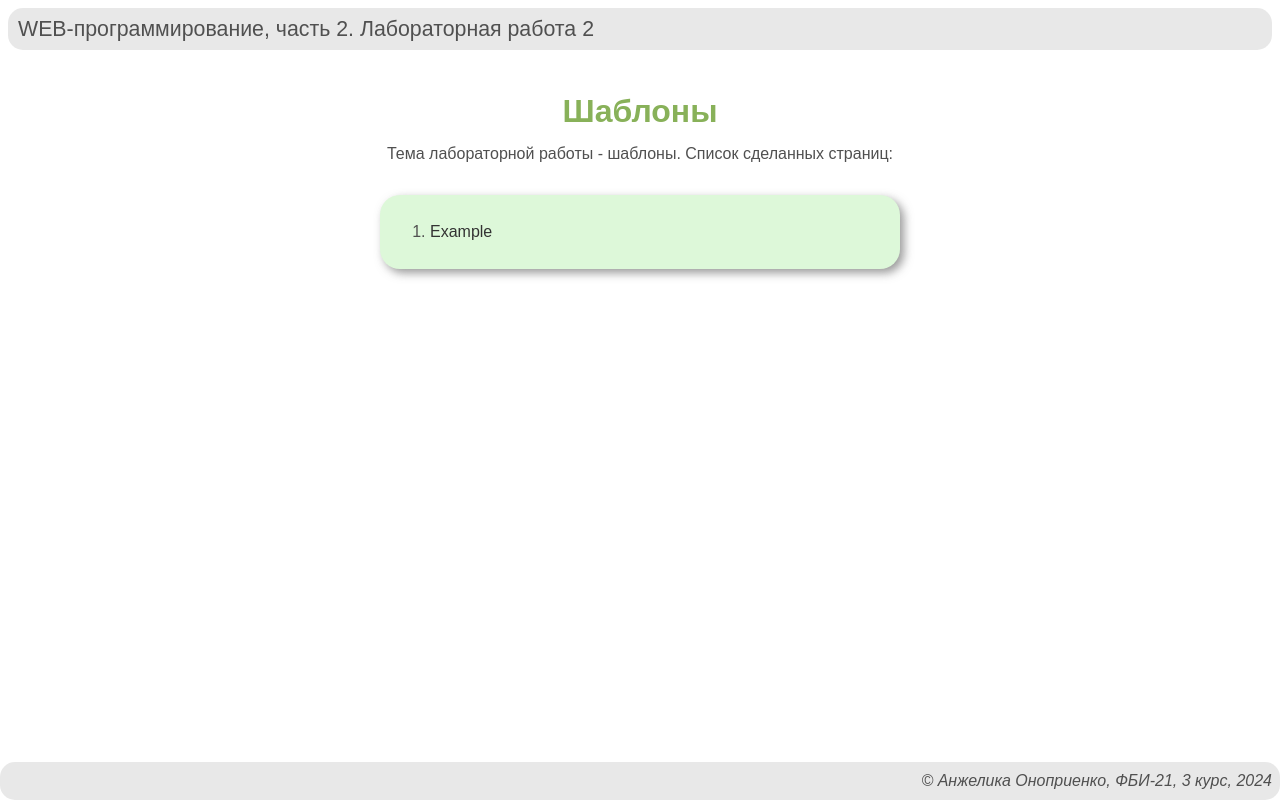
After one commit to Anjelaaaaa/web-programming-labs, a Flask app: page /lab2/ in a window 1280 px wide. The commit adds this page. Run offline with Flask 3, Linux system fonts and the light colour scheme.

Commit message:
Наследование шаблонов

```diff
--- a/app.py
+++ b/app.py
@@ -261,7 +261,7 @@ def lab1():
     <body>
         <main>
             <div>
-                <h2 class="flask">Flask</h2> &mdash; фреймворк для создания веб-приложений на языке
+                <h2 class="header1">Flask</h2> &mdash; фреймворк для создания веб-приложений на языке
                 программирования Python, использующий набор инструментов
                 Werkzeug, а также шаблонизатор Jinja2. Относится к категории так
                 называемых микрофреймворков &mdash; минималистичных каркасов
@@ -269,12 +269,12 @@ def lab1():
                 возможности.
             </div>
 
-            <div class="list">
+            <div class="list lab1">
                 <a href="/">Список лабораторных</a>
             </div>
 
-            <div class="list">
-                <h2 class="flask">Список роутов</h2>
+            <div class="list lab1">
+                <h2 class="header1">Список роутов</h2>
 
                 <ul>
                     <li>
@@ -608,3 +608,7 @@ def example():
         {'name':'манго', 'price': 321}
     ]
     return render_template('example.html', number=number, name=name, group=group, course=course, fruits=fruits)
+
+@app.route("/lab2/")
+def lab2():
+    return render_template('lab2.html')
--- a/static/main.css
+++ b/static/main.css
@@ -26,7 +26,7 @@ header {
     border-radius: 15px;
 }
 div {
-    margin: 70px 0 50px 0;
+    margin: 30px 0 30px 0;
 }
 a {
     text-decoration: none;
@@ -64,16 +64,28 @@ div.menu {
 div.menu:hover {
     background-color: rgba(216, 221, 252, 0.808);
 }
-div.list {
+.list {
     background-color: rgb(248, 217, 230);
-    padding: 30px;
     border-radius: 20px;
     box-shadow: 4px 4px 10px rgba(75, 75, 75, 0.568);
     width: 500px;
     margin: 30px auto;
 }
-h2.flask {
+.lab1 {
+    padding: 30px;
+}
+.lab2 {
+    background-color: rgb(221, 248, 217);
+    padding: 10px;
+}
+div.center {
+    text-align: center;
+}
+.header1 {
     color: rgb(177, 89, 147);
+}
+.header2 {
+    color: rgb(136, 177, 89);
 }
 div.resource {
     background-color: rgb(213, 232, 250);
--- /dev/null
+++ b/templates/base.html
@@ -0,0 +1,22 @@
+<!DOCTYPE html>
+<html lang="en">
+<head>
+    <meta charset="UTF-8">
+    <meta name="viewport" content="width=device-width, initial-scale=1.0">
+    <title>Анжелика Оноприенко. {% block lab %}{% endblock %}</title>
+    <link rel="stylesheet" href="{{ url_for('static', filename='main.css') }}">
+</head>
+<body>
+    <header>
+        WEB-программирование, часть 2. {{ self.lab() }}
+    </header>
+
+    <main>
+        {% block main %}{% endblock %}
+    </main>
+
+    <footer>
+        &copy; Анжелика Оноприенко, ФБИ-21, 3 курс, 2024
+    </footer>
+</body>
+</html>
--- /dev/null
+++ b/templates/lab2.html
@@ -0,0 +1,19 @@
+{% extends "base.html" %}
+
+{# номер лабораторной работы: #}
+{% block lab %}  Лабораторная работа 2 {% endblock %}
+
+{# основной контент: #}
+{% block main %}
+    <div class="center">
+        <h1 class="header2">Шаблоны</h1>
+        Тема лабораторной работы - шаблоны. Список сделанных страниц:
+    </div>
+    <div class="list lab2">
+        <ol>
+            <li>
+                <a href="/lab2/example">Example</a>
+            </li>
+        </ol>
+    </div>
+{% endblock %}
```
